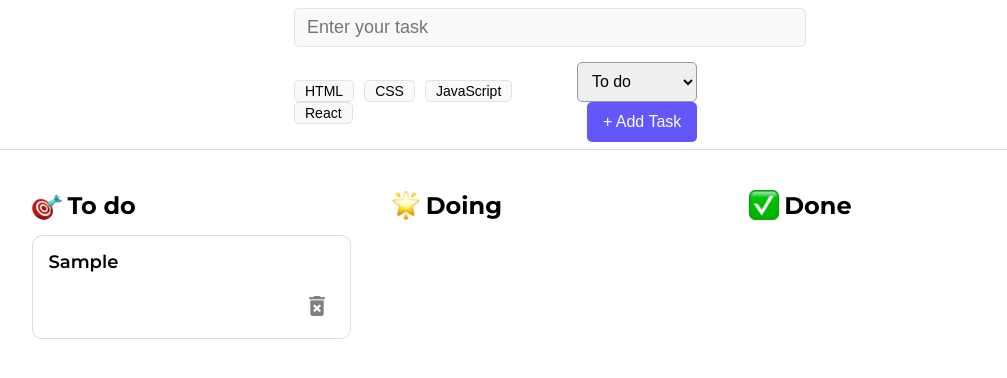
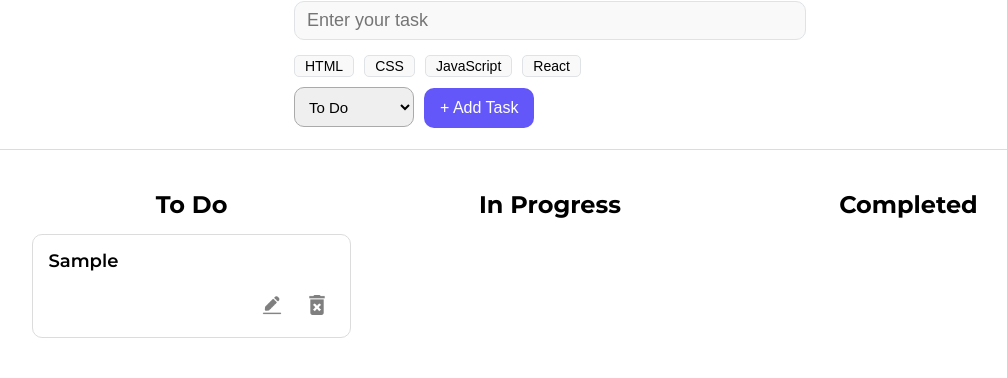
Before and after one commit to AhmedSaleh1996/react-todo-app, a React (Vite) app: page / in a window 1280 px wide. Both pictures are taken after typing "Sample" into the empty fields and a click on the button "+ Add Task". Shown: the top 378 px of the page, without its empty margins (90-1097 px from the left). Built offline with nearby package versions, Linux system fonts and the light colour scheme.

Commit message:
Add handleEdit and EditModal Popup with some edits on CSS

```diff
--- a/src/App.css
+++ b/src/App.css
@@ -10,6 +10,6 @@
 }
 
 .task-col {
-  width: 33.33%;
+  width: 30%;
   margin: 20px;
 }
--- a/src/App.jsx
+++ b/src/App.jsx
@@ -2,9 +2,8 @@ import React, { useState, useEffect } from "react";
 import "./App.css";
 import TaskForm from "./components/TaskForm";
 import TaskCol from "./components/TaskCol";
-import todoIcon from "./assets/direct-hit.png";
-import doingIcon from "./assets/glowing-star.png";
-import doneIcon from "./assets/check-mark-button.png";
+import EditModal from "./components/EditModal";
+``
 
 const oldTasks = localStorage.getItem("tasks");
 console.log(oldTasks);
@@ -12,41 +11,75 @@ console.log(oldTasks);
 const App = () => {
   const [tasks, setTasks] = useState(JSON.parse(oldTasks) || []);
 
+  const [editTask, setEditTask] = useState(null);
+
   useEffect(() => {
     localStorage.setItem("tasks", JSON.stringify(tasks));
   }, [tasks]);
+
+  const addTask = ({ status, task, tags }) => {
+    setTasks((prev) => [...prev, { status, task, tags }]);
+  };
 
   const handleDelete = (taskIndex) => {
     const newTask = tasks.filter((task, index) => index !== taskIndex);
     setTasks(newTask);
   };
 
+  const handleEdit = (index) => {
+    setEditTask({ ...tasks[index], index });
+  };
+
+  const handleUpdate = (updatedTask) => {
+    const newTasks = [...tasks];
+    newTasks[updatedTask.index] = {
+      task: updatedTask.task,
+      status: updatedTask.status,
+      tags: updatedTask.tags || [],
+    };
+    setTasks(newTasks);
+    setEditTask(null);
+  };
+
   return (
     <div className="app">
-      <TaskForm setTasks={setTasks} />
+      <TaskForm addTask={addTask} />
       <main className="app-main">
+        {tasks.length == 0 ? (
+          <h1>No Data</h1>
+        ) : (
+          <>
             <TaskCol
-          title="To do"
-          icon={todoIcon}
+              title="To Do"
               tasks={tasks}
               status="todo"
               handleDelete={handleDelete}
+              handleEdit={handleEdit}
             />
             <TaskCol
-          title="Doing"
-          icon={doingIcon}
+              title="In Progress"
               tasks={tasks}
-          status="doing"
+              status="inprogress"
               handleDelete={handleDelete}
+              handleEdit={handleEdit}
             />
             <TaskCol
-          title="Done"
-          icon={doneIcon}
+              title="Completed"
               tasks={tasks}
-          status="done"
+              status="completed"
               handleDelete={handleDelete}
+              handleEdit={handleEdit}
             />
+          </>
+        )}
       </main>
+      {editTask && (
+        <EditModal
+          task={editTask}
+          onClose={() => setEditTask(null)}
+          onUpdate={handleUpdate}
+        />
+      )}
     </div>
   );
 };
--- /dev/null
+++ b/src/components/EditModal.css
@@ -0,0 +1,125 @@
+/* خلفية شفافة تغطي الشاشة بالكامل */
+.modal-overlay {
+  position: fixed;
+  top: 0;
+  left: 0;
+  width: 100vw;
+  height: 100vh;
+  background-color: rgba(0, 0, 0, 0.45);
+  display: flex;
+  justify-content: center;
+  align-items: center;
+  z-index: 999;
+}
+
+/* الصندوق الأبيض اللي فيه بيانات التعديل */
+.modal-content {
+  background: #fff;
+  padding: 25px 30px;
+  border-radius: 16px;
+  box-shadow: 0 8px 25px rgba(0, 0, 0, 0.2);
+  width: 450px;
+  max-width: 90%;
+  animation: popupFade 0.25s ease;
+}
+
+/* العنوان */
+.modal-content h2 {
+  margin-bottom: 18px;
+  font-size: 22px;
+  color: #333;
+  font-weight: 600;
+  text-align: center;
+}
+
+/* الإدخال */
+.modal-content .task-input {
+  width: 100%;
+  padding: 10px 12px;
+  border: 1px solid #ccc;
+  border-radius: 8px;
+  font-size: 16px;
+  outline: none;
+  margin-bottom: 15px;
+  transition: 0.2s ease;
+}
+
+.modal-content .task-input:focus {
+  border-color: #42acdc;
+  box-shadow: 0 0 0 3px rgba(66, 172, 220, 0.2);
+}
+
+/* منطقة التاجز والستيتس */
+.task-form-bottom-line {
+  display: flex;
+  justify-content: space-between;
+  align-items: flex-start;
+  flex-wrap: wrap;
+  margin-bottom: 20px;
+  gap: 10px;
+}
+
+/* select */
+.task-status {
+  font-size: 15px;
+  font-weight: 500;
+  border: 1px solid #aaa;
+  border-radius: 6px;
+  padding: 8px 10px;
+  outline: none;
+  cursor: pointer;
+  transition: 0.2s ease;
+}
+
+.task-status:focus {
+  border-color: #42acdc;
+}
+
+/* أزرار Update و Cancel */
+.modal-buttons {
+  display: flex;
+  justify-content: flex-end;
+  gap: 12px;
+}
+
+.update-btn,
+.cancel-btn {
+  border: none;
+  outline: none;
+  padding: 9px 18px;
+  border-radius: 8px;
+  font-size: 15px;
+  font-weight: 500;
+  cursor: pointer;
+  transition: 0.2s ease;
+}
+
+.update-btn {
+  background-color: #6457f9;
+  color: #fff;
+}
+
+.update-btn:hover {
+  opacity: 50%;
+}
+
+.cancel-btn {
+  background-color: #eee;
+  color: #333;
+}
+
+.cancel-btn:hover {
+  background-color: #ddd;
+}
+
+/* أنميشن خفيفة */
+@keyframes popupFade {
+  from {
+    opacity: 0;
+    transform: translateY(-15px);
+  }
+  to {
+    opacity: 1;
+    transform: translateY(0);
+  }
+}
--- /dev/null
+++ b/src/components/EditModal.jsx
@@ -0,0 +1,97 @@
+import React, { useState } from "react";
+import Tag from "./Tag";
+import "./EditModal.css";
+
+const EditModal = ({ task, onUpdate, onClose }) => {
+  const [editedTask, setEditedTask] = useState({ ...task });
+
+  const checkTag = (tag) => {
+    return editedTask.tags?.some((item) => item === tag);
+  };
+
+  const selectTag = (tag) => {
+    if (editedTask.tags?.some((item) => item === tag)) {
+      const filteredTags = editedTask.tags.filter((item) => item !== tag);
+      setEditedTask((prev) => ({ ...prev, tags: filteredTags }));
+    } else {
+      setEditedTask((prev) => ({ ...prev, tags: [...(prev.tags || []), tag] }));
+    }
+  };
+
+  const handleChange = (e) => {
+    const { name, value } = e.target;
+    setEditedTask((prev) => ({ ...prev, [name]: value }));
+  };
+
+  const handleSubmit = (e) => {
+    e.preventDefault();
+    onUpdate(editedTask);
+  };
+
+  return (
+    <div className="modal-overlay">
+      <div className="modal-content">
+        <h2>Edit Task</h2>
+        <form onSubmit={handleSubmit}>
+          <input
+            type="text"
+            name="task"
+            value={editedTask.task}
+            className="task-input"
+            placeholder="Enter your task"
+            onChange={handleChange}
+          />
+
+          <div className="task-form-bottom-line">
+            <div>
+              <Tag
+                tagName="HTML"
+                selectTag={selectTag}
+                selected={checkTag("HTML")}
+              />
+              <Tag
+                tagName="CSS"
+                selectTag={selectTag}
+                selected={checkTag("CSS")}
+              />
+              <Tag
+                tagName="JavaScript"
+                selectTag={selectTag}
+                selected={checkTag("JavaScript")}
+              />
+              <Tag
+                tagName="React"
+                selectTag={selectTag}
+                selected={checkTag("React")}
+              />
+            </div>
+
+            <div>
+              <select
+                name="status"
+                value={editedTask.status}
+                className="task-status"
+                onChange={handleChange}
+              >
+                <option value="todo">To Do</option>
+                <option value="inprogress">In Progress</option>
+                <option value="completed">Completed</option>
+              </select>
+            </div>
+          </div>
+
+          <div className="modal-buttons">
+            <button type="submit" className="update-btn">
+              Update
+            </button>
+            <button type="button" onClick={onClose} className="cancel-btn">
+              Cancel
+            </button>
+          </div>
+        </form>
+      </div>
+    </div>
+  );
+};
+
+export default EditModal;
--- a/src/components/TaskCard.css
+++ b/src/components/TaskCard.css
@@ -19,7 +19,14 @@
   justify-content: space-between;
 }
 
-.task-delete {
+.task-actions {
+  display: flex;
+  align-items: center;
+  gap: 10px;
+}
+
+.task-delete,
+.task-edit {
   width: 35px;
   height: 35px;
   border-radius: 100%;
@@ -30,16 +37,19 @@
   transition: all 0.3s ease-in-out;
 }
 
-.task-delete:hover {
+.task-delete:hover,
+.task-edit:hover {
   background-color: #ebebeb;
 }
 
-.delete-icon {
+.delete-icon,
+.edit-icon {
   width: 20px;
   opacity: 50%;
   transition: all 0.3s ease-in-out;
 }
 
-.task-delete:hover .delete-icon {
+.task-delete:hover .delete-icon,
+.task-edit:hover .edit-icon {
   opacity: 80%;
 }
--- a/src/components/TaskCard.jsx
+++ b/src/components/TaskCard.jsx
@@ -2,8 +2,9 @@ import React from "react";
 import "./TaskCard.css";
 import Tag from "./Tag";
 import deleteIcon from "../assets/delete.png";
+import editIcon from "../assets/edit-text.png";
 
-const TaskCard = ({ title, tags, handleDelete, index }) => {
+const TaskCard = ({ title, tags, handleDelete, handleEdit, index }) => {
   return (
     <article className="task-card">
       <p className="task-text">{title}</p>
@@ -14,8 +15,13 @@ const TaskCard = ({ title, tags, handleDelete, index }) => {
             <Tag key={index} tagName={tag} selected />
           ))}
         </div>
-        <div className="task-delete" onClick={() => handleDelete(index)}>
-          <img src={deleteIcon} className="delete-icon" alt="" />
+        <div className="task-actions">
+          <div className="task-edit" onClick={() => handleEdit(index)}>
+            <img src={editIcon} className="edit-icon" alt="edit" />
+          </div>
+          <div className="task-delete" onClick={() => handleDelete(index)}>
+            <img src={deleteIcon} className="delete-icon" alt="delete" />
+          </div>
         </div>
       </div>
     </article>
--- a/src/components/TaskCol.css
+++ b/src/components/TaskCol.css
@@ -6,4 +6,5 @@
 .task-col-heading {
   display: flex;
   align-items: center;
+  justify-content: center;
 }
--- a/src/components/TaskCol.jsx
+++ b/src/components/TaskCol.jsx
@@ -2,11 +2,10 @@ import React from "react";
 import "./TaskCol.css";
 import TaskCard from "./TaskCard";
 
-const TaskCol = ({ title, icon, tasks, status, handleDelete }) => {
+const TaskCol = ({ title, icon, tasks, status, handleDelete, handleEdit }) => {
   return (
     <section className="task-col">
       <h2 className="task-col-heading">
-        <img className="task-col-icon" src={icon} alt="" />
         {title}
       </h2>
 
@@ -18,6 +17,7 @@ const TaskCol = ({ title, icon, tasks, status, handleDelete }) => {
               title={task.task}
               tags={task.tags}
               handleDelete={handleDelete}
+              handleEdit={handleEdit}
               index={index}
             />
           )
--- a/src/components/TaskForm.css
+++ b/src/components/TaskForm.css
@@ -15,7 +15,7 @@
   background: #f9f9f9;
   color: #000;
   border: 1px solid #dfe3e6;
-  border-radius: 5px;
+  border-radius: 10px;
   padding: 8px 12px;
   margin-bottom: 15px;
   width: 100%;
@@ -31,7 +31,7 @@
   font-size: 16px;
   font-weight: 500;
   border: 1px solid #999;
-  border-radius: 5px;
+  border-radius: 10px !important;
   width: 120px;
   height: 40px;
   padding: 0 10px;
@@ -42,7 +42,7 @@
   font-weight: 500;
   background-color: #6457f9;
   color: #fff;
-  border-radius: 5px;
+  border-radius: 10px;
   height: 40px;
   padding: 8px 16px;
   margin-left: 10px;
--- a/src/components/TaskForm.jsx
+++ b/src/components/TaskForm.jsx
@@ -1,13 +1,19 @@
-import React, { useState } from "react";
+import React, { useState, useEffect } from "react";
 import "./TaskForm.css";
 import Tag from "./Tag";
 
-const TaskForm = ({ setTasks }) => {
+const TaskForm = ({ addTask, editTask }) => {
   const [taskData, setTaskData] = useState({
     task: "",
     status: "todo",
     tags: [],
   });
+
+  useEffect(() => {
+    if (editTask) {
+      setTaskData(editTask);
+    }
+  }, [editTask]);
 
   const checkTag = (tag) => {
     return taskData.tags.some((item) => item === tag);
@@ -38,9 +44,7 @@ const TaskForm = ({ setTasks }) => {
   const handleSubmit = (e) => {
     e.preventDefault();
     console.log(taskData);
-    setTasks((prev) => {
-      return [...prev, taskData];
-    });
+    addTask(taskData);
 
     setTaskData({
       task: "",
@@ -91,12 +95,12 @@ const TaskForm = ({ setTasks }) => {
               className="task-status"
               onChange={handleChange}
             >
-              <option value="todo">To do</option>
-              <option value="doing">Doing</option>
-              <option value="done">Done</option>
+              <option value="todo">To Do</option>
+              <option value="inprogress">In Progress</option>
+              <option value="completed">Completed</option>
             </select>
             <button type="submit" className="task-submit">
-              + Add Task
+              {editTask ? "Update Task" : "+ Add Task"}
             </button>
           </div>
         </div>
```
Also changed, not shown: src/assets/edit-text.png (added). Lines whose indentation alone changed are shown as unchanged.
